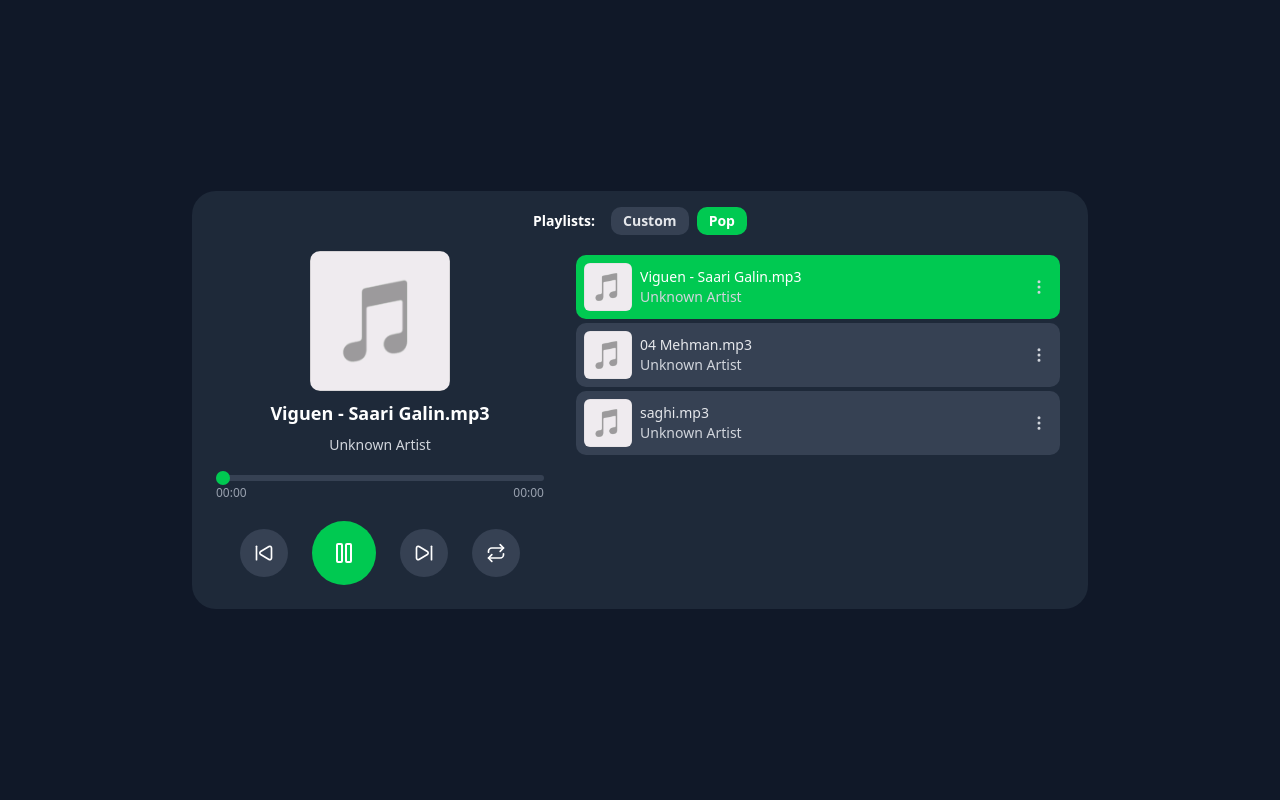
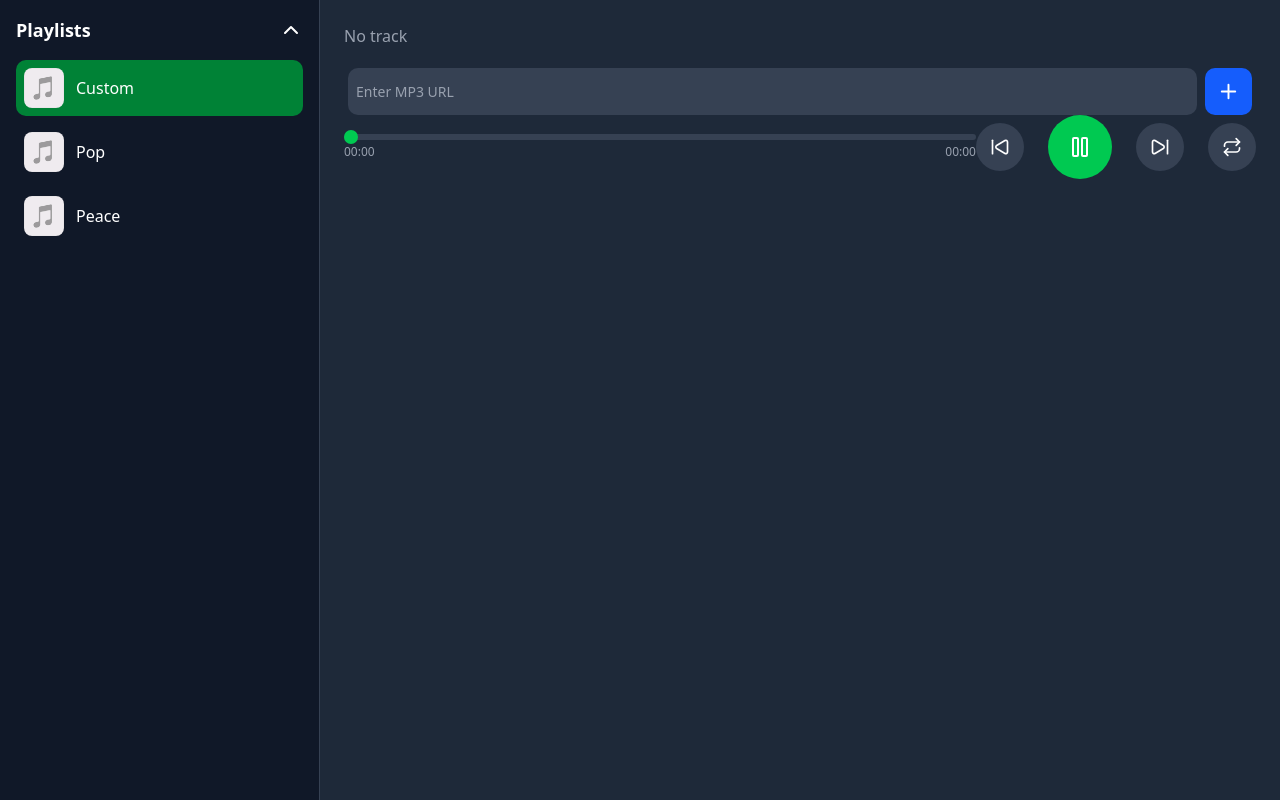
Before and after one commit to HASSANnu-source/music-player-nextjs, a Next.js app: page / in a window 1280 px wide. Built offline with nearby package versions, Linux system fonts and the light colour scheme.

Commit message:
feat: sidebar

```diff
--- a/app/components/MusicPlayer.tsx
+++ b/app/components/MusicPlayer.tsx
@@ -15,8 +15,7 @@ interface Playlist {
   tracks: string[];
 }
 
-const STORAGE_KEY = "customPlaylist_v2";
-const METADATA_SAVE_DEBOUNCE_MS = 800;
+const STORAGE_KEY = "Playlists";
 
 declare global {
   interface Window {
@@ -28,14 +27,13 @@ declare global {
 
 interface MusicPlayerProps {
   playlists: Playlist[];
+  selectedPlaylist: string;
 }
 
-export default function MusicPlayer({ playlists }: MusicPlayerProps) {
+export default function MusicPlayer({ playlists, selectedPlaylist }: MusicPlayerProps) {
   const proxy = "/api/proxy";
 
-  const [currentPlaylistName, setCurrentPlaylistName] = useState<string>(
-    playlists[0]?.name ?? "Custom"
-  );
+  const [currentPlaylistName, setCurrentPlaylistName] = useState<string>(selectedPlaylist);
   const [customPlaylist, setCustomPlaylist] = useState<string[]>([]);
   const [currentPlaylist, setCurrentPlaylist] = useState<string[]>(
     playlists[0]?.tracks ?? []
@@ -64,6 +62,10 @@ export default function MusicPlayer({ playlists }: MusicPlayerProps) {
       return url;
     }
   };
+
+  useEffect(() => {
+    setCurrentPlaylistName(selectedPlaylist);
+  }, [selectedPlaylist]);
 
   // ---------------- load saved playlist ----------------
   useEffect(() => {
@@ -266,7 +268,7 @@ export default function MusicPlayer({ playlists }: MusicPlayerProps) {
         localStorage.setItem(STORAGE_KEY, JSON.stringify({ tracks: updated, metadata: allMetadata }));
       } catch { }
       saveTimer.current = null;
-    }, METADATA_SAVE_DEBOUNCE_MS);
+    }, 0);
   };
 
   const handleRemoveTrack = (idx: number) => {
@@ -291,14 +293,13 @@ export default function MusicPlayer({ playlists }: MusicPlayerProps) {
   };
 
   useEffect(() => {
-    if (!isCustom) return;
     if (saveTimer.current) clearTimeout(saveTimer.current);
     saveTimer.current = window.setTimeout(() => {
       try {
         localStorage.setItem(STORAGE_KEY, JSON.stringify({ tracks: customPlaylist, metadata: allMetadata }));
       } catch { }
       saveTimer.current = null;
-    }, METADATA_SAVE_DEBOUNCE_MS);
+    }, 0);
     return () => {
       if (saveTimer.current) clearTimeout(saveTimer.current);
       saveTimer.current = null;
@@ -306,63 +307,77 @@ export default function MusicPlayer({ playlists }: MusicPlayerProps) {
   }, [customPlaylist, allMetadata, isCustom]);
 
   return (
-    <div className="relative bg-gray-800 pb-6 px-6 rounded-3xl overflow-hidden flex flex-col items-center w-full max-w-4xl mx-auto">
+    <div className="relative bg-gray-800 p-6 h-full overflow-hidden flex flex-col w-full">
       {/* background blur */}
       <div
-        className="absolute -inset-5 z-10 brightness-50 blur bg-center bg-cover"
+        className="absolute -inset-5 z-10 h-90 brightness-50 blur-2xl bg-center bg-cover"
         style={{
           backgroundImage: allMetadata[currentTrack]?.picture
             ? `url(${allMetadata[currentTrack]?.picture})`
             : "none",
         }}
       />
-      <div className="flex gap-2 w-full items-center justify-center p-4 text-sm font-semibold z-20">
-        <span className="mr-2">Playlists:</span>
-        <button
-          className={`px-3 py-1 rounded-lg ${isCustom
-            ? "bg-green-500"
-            : "bg-gray-700 text-gray-200 hover:bg-gray-600"
-            }`}
-          onClick={() => setCurrentPlaylistName("Custom")}
-        >
-          Custom
-        </button>
-        {playlists.map((pl) => (
-          <button
-            key={pl.name}
-            className={`px-3 py-1 rounded-lg ${pl.name === currentPlaylistName
-              ? "bg-green-500"
-              : "bg-gray-700 text-gray-200 hover:bg-gray-600"
-              }`}
-            onClick={() => setCurrentPlaylistName(pl.name)}
-          >
-            {pl.name}
-          </button>
-        ))}
-      </div>
 
-      <div className="flex flex-col items-center sm:items-start md:flex-row w-full gap-7 z-20">
-        <div className="w-full md:w-2/3 space-y-5">
+      <div className="w-full h-full z-20">
+        <div className="space-y-5">
           {currentTrack ? (
-            <div className="flex flex-col items-center space-y-2">
+            <div className="flex items-end gap-5">
               <img
                 src={allMetadata[currentTrack]?.picture ?? "/default-cover.png"}
                 alt="cover"
                 className="w-35 h-35 rounded-lg object-cover"
               />
-              <p className="text-lg font-semibold text-center">
+              <div>
+                <p className="text-2xl font-bold">
                   {allMetadata[currentTrack]?.title ?? getFileName(currentTrack)}
                 </p>
-              <p className="text-sm text-gray-300">
+                <p className="text-gray-300">
                   {allMetadata[currentTrack]?.artist ?? "Unknown Artist"}
                 </p>
+              </div>
             </div>
           ) : (
             <div className="text-gray-400">No track</div>
           )}
+        </div>
 
+        <div className="w-full space-y-3">
+          <div className="w-full rounded-xl p-1 space-y-1 max-h-80 overflow-y-auto">
+            {currentPlaylist.map((track, idx) => (
+              <TrackItem
+                key={idx}
+                title={allMetadata[track]?.title ?? getFileName(track)}
+                artist={allMetadata[track]?.artist ?? "Unknown Artist"}
+                picture={allMetadata[track]?.picture}
+                isActive={idx === currentIndex}
+                onClick={() => setCurrentIndex(idx)}
+                isCustom={isCustom}
+                onRemove={isCustom ? () => handleRemoveTrack(idx) : undefined}
+                onCopy={() => handleCopy(track)}
+              />
+            ))}
+          </div>
+
+          {isCustom && (
+            <div className="flex w-full gap-2 px-1">
+              <input
+                type="text"
+                placeholder="Enter MP3 URL"
+                value={newTrack}
+                onChange={(e) => setNewTrack(e.target.value)}
+                className="flex-1 p-2 bg-gray-700 rounded-lg text-sm placeholder-gray-400 focus:outline-none"
+                />
+              <button
+                className="p-3 bg-blue-600 rounded-lg text-2xl hover:bg-blue-500 transition"
+                onClick={handleAddTrack}
+              >
+                <Plus size={23} />
+              </button>
+            </div>
+          )}
+        </div>
         <audio ref={audioRef} onEnded={handleNext} />
-
+        <div className="flex justify-center items-center sticky bottom-0">
           <div className="w-full flex flex-col items-center">
             <div className="relative w-full h-1.5 rounded-lg bg-gray-700">
               {/* بخش دانلود شده */}
@@ -419,42 +434,6 @@ export default function MusicPlayer({ playlists }: MusicPlayerProps) {
             </button>
           </div>
         </div>
-
-        <div className="w-full space-y-3">
-          <div className="w-full rounded-xl p-1 space-y-1 max-h-80 overflow-y-auto">
-            {currentPlaylist.map((track, idx) => (
-              <TrackItem
-                key={idx}
-                title={allMetadata[track]?.title ?? getFileName(track)}
-                artist={allMetadata[track]?.artist ?? "Unknown Artist"}
-                picture={allMetadata[track]?.picture}
-                isActive={idx === currentIndex}
-                onClick={() => setCurrentIndex(idx)}
-                isCustom={isCustom}
-                onRemove={isCustom ? () => handleRemoveTrack(idx) : undefined}
-                onCopy={() => handleCopy(track)}
-              />
-            ))}
-          </div>
-
-          {isCustom && (
-            <div className="flex w-full gap-2 px-1">
-              <input
-                type="text"
-                placeholder="Enter MP3 URL"
-                value={newTrack}
-                onChange={(e) => setNewTrack(e.target.value)}
-                className="flex-1 p-2 bg-gray-700 rounded-lg text-sm placeholder-gray-400 focus:outline-none"
-              />
-              <button
-                className="p-3 bg-blue-600 rounded-lg text-2xl hover:bg-blue-500 transition"
-                onClick={handleAddTrack}
-              >
-                <Plus size={23} />
-              </button>
-            </div>
-          )}
-        </div>
       </div>
     </div>
   );
--- /dev/null
+++ b/app/components/PlayerLayout.tsx
@@ -0,0 +1,27 @@
+"use client";
+
+import { useState } from "react";
+import { SideBar } from "./SideBar";
+import MusicPlayer from "./MusicPlayer";
+
+interface Playlist {
+  name: string;
+  tracks: string[];
+}
+
+export default function PlayerLayout({ playlists }: { playlists: Playlist[] }) {
+  const [selectedPlaylist, setSelectedPlaylist] = useState<string>("Custom");
+
+  return (
+    <div className="flex w-full min-h-screen">
+      <SideBar
+        playlists={playlists}
+        selected={selectedPlaylist}
+        onSelect={setSelectedPlaylist}
+      />
+      <div className="flex-1">
+        <MusicPlayer playlists={playlists} selectedPlaylist={selectedPlaylist} />
+      </div>
+    </div>
+  );
+}
--- a/app/components/Playlists.ts
+++ b/app/components/Playlists.ts
@@ -7,4 +7,12 @@ export const playlists = [
       "https://dlmu.behplay.net/ghadimi/elahe/saghi.mp3",
     ],
   },
+  {
+    name: "Peace",
+    tracks: [
+      "https://xx.sahand-music.ir/Archive/h/Hayedeh/Hayedeh%20-%20Faryad/04%20Mehman.mp3",
+      "https://dlmu.behplay.net/ghadimi/elahe/saghi.mp3",
+      "https://dlrrooz.top/2025/1/New/Viguen%20-%20Saari%20Galin.mp3",
+    ],
+  },
 ];
--- /dev/null
+++ b/app/components/SideBar.tsx
@@ -0,0 +1,96 @@
+"use client";
+import { useState } from "react";
+import { ChevronDown } from "lucide-react";
+import { useLocalStorage } from "./useLocalStorage";
+
+const STORAGE_KEY = "Playlists";
+
+interface Playlist {
+  name: string;
+  tracks: string[];
+}
+
+interface SideBarProps {
+  playlists: Playlist[];
+  selected: string;
+  onSelect: (name: string) => void;
+}
+
+export const SideBar = ({ playlists, selected, onSelect }: SideBarProps) => {
+  const [open, setOpen] = useState(true);
+  const allMetadata = useLocalStorage(STORAGE_KEY);
+
+  const getFirstTrack = () => {
+    try {
+      const saved = localStorage.getItem(STORAGE_KEY);
+      if (saved) {
+        const parsed = JSON.parse(saved);
+        return parsed?.tracks?.[0];
+      }
+    } catch (e) {
+      console.warn("Failed to get first track:", e);
+    }
+    return null;
+  };
+
+  const firstTrack = getFirstTrack();
+
+  return (
+    <div className="hidden sm:block bg-gray-900 w-80 min-h-screen text-white p-4 border-r border-gray-700 overflow-y-auto">
+      <div className="flex flex-col gap-4">
+        <button
+          onClick={() => setOpen(!open)}
+          className="flex items-center justify-between w-full text-lg font-semibold hover:text-green-400 transition"
+        >
+          <span>Playlists</span>
+          <ChevronDown
+            className={`transform transition-transform duration-300 ${
+              open ? "rotate-180" : ""
+            }`}
+          />
+        </button>
+
+        {open && (
+          <div className="flex flex-col gap-2 animate-fadeIn">
+            <button
+              key="Custom"
+              onClick={() => onSelect("Custom")}
+              className={`flex items-center gap-3 w-full p-2 rounded-lg transition ${
+                selected === "Custom" ? "bg-green-700" : "hover:bg-gray-800"
+              }`}
+            >
+              <img
+                src={
+                  (firstTrack && allMetadata?.[firstTrack]?.picture) ??
+                  "/default-cover.png"
+                }
+                alt="Custom"
+                className="w-10 h-10 rounded-md object-cover"
+              />
+              <span className="truncate text-left">Custom</span>
+            </button>
+
+            {playlists.map((pl) => (
+              <button
+                key={pl.name}
+                onClick={() => onSelect(pl.name)}
+                className={`flex items-center gap-3 w-full p-2 rounded-lg transition ${
+                  selected === pl.name ? "bg-green-700" : "hover:bg-gray-800"
+                }`}
+              >
+                <img
+                  src={
+                    allMetadata?.[pl.tracks?.[0]]?.picture ?? "/default-cover.png"
+                  }
+                  alt={pl.name}
+                  className="w-10 h-10 rounded-md object-cover"
+                />
+                <span className="truncate text-left">{pl.name}</span>
+              </button>
+            ))}
+          </div>
+        )}
+      </div>
+    </div>
+  );
+};
--- /dev/null
+++ b/app/components/useLocalStorage.tsx
@@ -0,0 +1,45 @@
+import { useEffect, useState } from "react";
+
+interface Metadata {
+  [url: string]: {
+    title: string;
+    artist: string;
+    picture?: string;
+  };
+}
+
+export function useLocalStorage(key: string): Metadata | null {
+  const [value, setValue] = useState(null);
+
+  useEffect(() => {
+    const handleStorageChange = () => {
+      try {
+        const saved = localStorage.getItem(key);
+        if (saved) {
+          const parsed = JSON.parse(saved);
+          if (parsed.metadata && typeof parsed.metadata === "object") {
+            setValue(parsed.metadata);
+          }
+        }
+      } catch (e) {
+        console.warn("Failed to parse metadata:", e);
+      }
+    };
+
+    // گوش دادن به تغییرات از تبهای دیگر
+    window.addEventListener('storage', handleStorageChange);
+
+    // گوش دادن به تغییرات در همین تب
+    const interval = setInterval(handleStorageChange, 500);
+
+    // مقدار اولیه
+    handleStorageChange();
+
+    return () => {
+      window.removeEventListener('storage', handleStorageChange);
+      clearInterval(interval);
+    };
+  }, [key]);
+
+  return value;
+}
--- a/app/layout.tsx
+++ b/app/layout.tsx
@@ -13,6 +13,7 @@ const geistMono = Geist_Mono({
 });
 
 export const metadata: Metadata = {
+  metadataBase: new URL("https://music-player-nextjs-phi.vercel.app"),
   title: "Music Player",
   description: "A simple music player with playlist",
   openGraph: {
--- a/app/page.tsx
+++ b/app/page.tsx
@@ -1,10 +1,10 @@
-import MusicPlayer from "@/app/components/MusicPlayer";
 import { playlists } from "./components/Playlists";
+import PlayerLayout from "./components/PlayerLayout";
 
 export default function HomePage() {
   return (
-    <main className="min-h-screen bg-gray-900 flex items-center justify-center p-6">
-      <MusicPlayer playlists={playlists} />
+    <main className="min-h-screen flex">
+      <PlayerLayout playlists={playlists} />
     </main>
   );
 }
```
Lines whose indentation alone changed are shown as unchanged.
